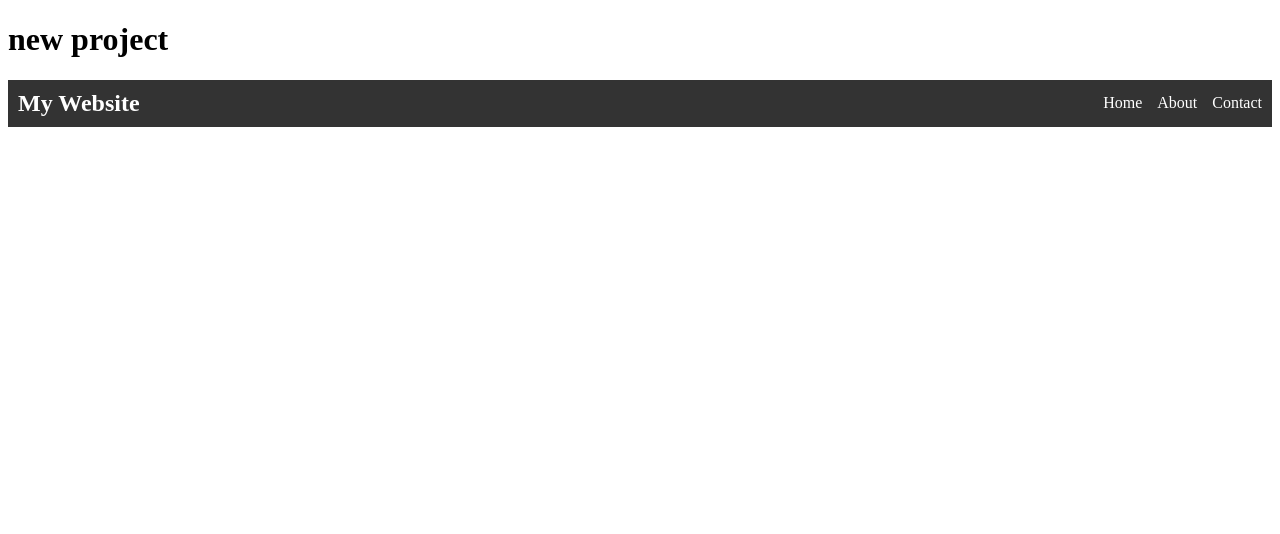
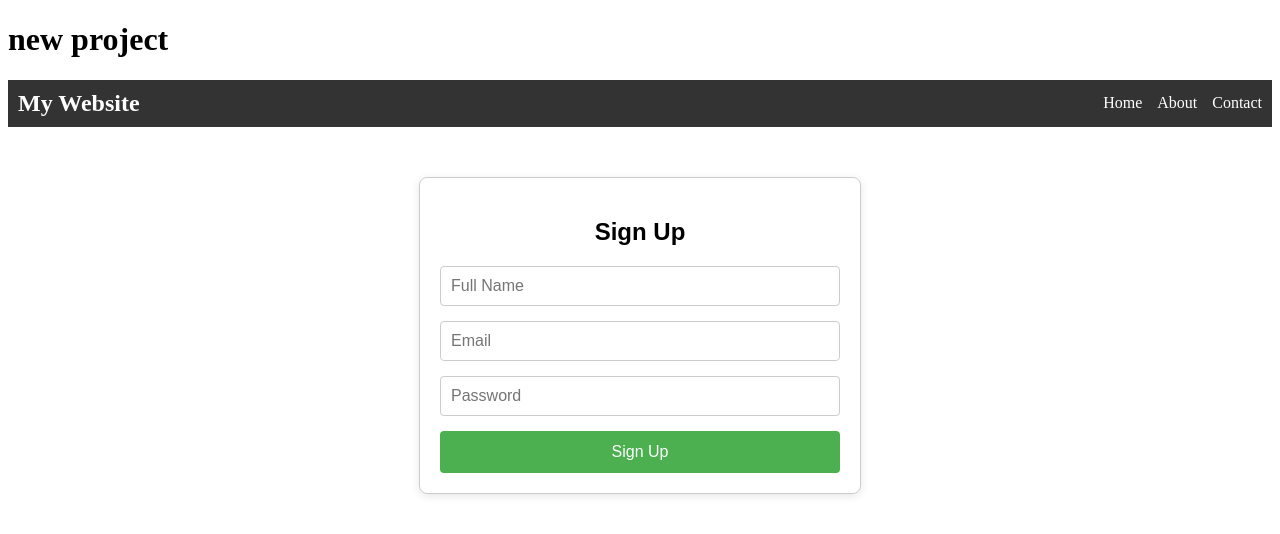
Before and after one commit to Tushar17733/OdooPractice, a React (Vite) app: page / in a window 1280 px wide. Shown: the top 534 px of the page. Built offline with nearby package versions, Linux system fonts and the light colour scheme.

Commit message:
shubham added signup

```diff
--- a/package.json
+++ b/package.json
@@ -10,8 +10,10 @@
     "preview": "vite preview"
   },
   "dependencies": {
+    "axios": "^1.11.0",
     "react": "^19.1.1",
-    "react-dom": "^19.1.1"
+    "react-dom": "^19.1.1",
+    "react-router-dom": "^7.8.0"
   },
   "devDependencies": {
     "@eslint/js": "^9.32.0",
--- a/src/App.jsx
+++ b/src/App.jsx
@@ -1,4 +1,5 @@
 import Navbar from "./Navbar"
+import Signup from "./signup"
 
 function App() {
 
@@ -6,6 +7,7 @@ function App() {
     <>
        <h1>new project</h1>
        <Navbar/>
+       <Signup/>
     </>
   )
 }
--- /dev/null
+++ b/src/Signup.jsx
@@ -0,0 +1,97 @@
+import React, { useState } from "react";
+
+export default function Signup() {
+  const [form, setForm] = useState({ name: "", email: "", password: "" });
+  const [error, setError] = useState("");
+
+  const handleChange = (e) => {
+    setForm({ ...form, [e.target.name]: e.target.value });
+  };
+
+  const handleSubmit = (e) => {
+    e.preventDefault();
+    // Add validation or API call here
+    if (!form.name || !form.email || !form.password) {
+      setError("Please fill all fields");
+      return;
+    }
+    setError("");
+    alert("Signup successful!");
+  };
+
+  return (
+    <div style={styles.container}>
+      <h2 style={styles.title}>Sign Up</h2>
+      {error && <p style={styles.error}>{error}</p>}
+      <form onSubmit={handleSubmit} style={styles.form}>
+        <input
+          style={styles.input}
+          type="text"
+          name="name"
+          placeholder="Full Name"
+          value={form.name}
+          onChange={handleChange}
+        />
+        <input
+          style={styles.input}
+          type="email"
+          name="email"
+          placeholder="Email"
+          value={form.email}
+          onChange={handleChange}
+        />
+        <input
+          style={styles.input}
+          type="password"
+          name="password"
+          placeholder="Password"
+          value={form.password}
+          onChange={handleChange}
+        />
+        <button type="submit" style={styles.button}>
+          Sign Up
+        </button>
+      </form>
+    </div>
+  );
+}
+
+const styles = {
+  container: {
+    maxWidth: 400,
+    margin: "50px auto",
+    padding: 20,
+    border: "1px solid #ccc",
+    borderRadius: 8,
+    boxShadow: "0 2px 8px rgba(0,0,0,0.1)",
+    fontFamily: "Arial, sans-serif",
+  },
+  title: {
+    textAlign: "center",
+    marginBottom: 20,
+  },
+  error: {
+    color: "red",
+    textAlign: "center",
+  },
+  form: {
+    display: "flex",
+    flexDirection: "column",
+  },
+  input: {
+    padding: 10,
+    marginBottom: 15,
+    borderRadius: 4,
+    border: "1px solid #ccc",
+    fontSize: 16,
+  },
+  button: {
+    padding: 12,
+    backgroundColor: "#4CAF50",
+    color: "white",
+    border: "none",
+    borderRadius: 4,
+    fontSize: 16,
+    cursor: "pointer",
+  },
+};
```
Also changed, not shown: 1 other file (tests, documents, lock files or other folders).
